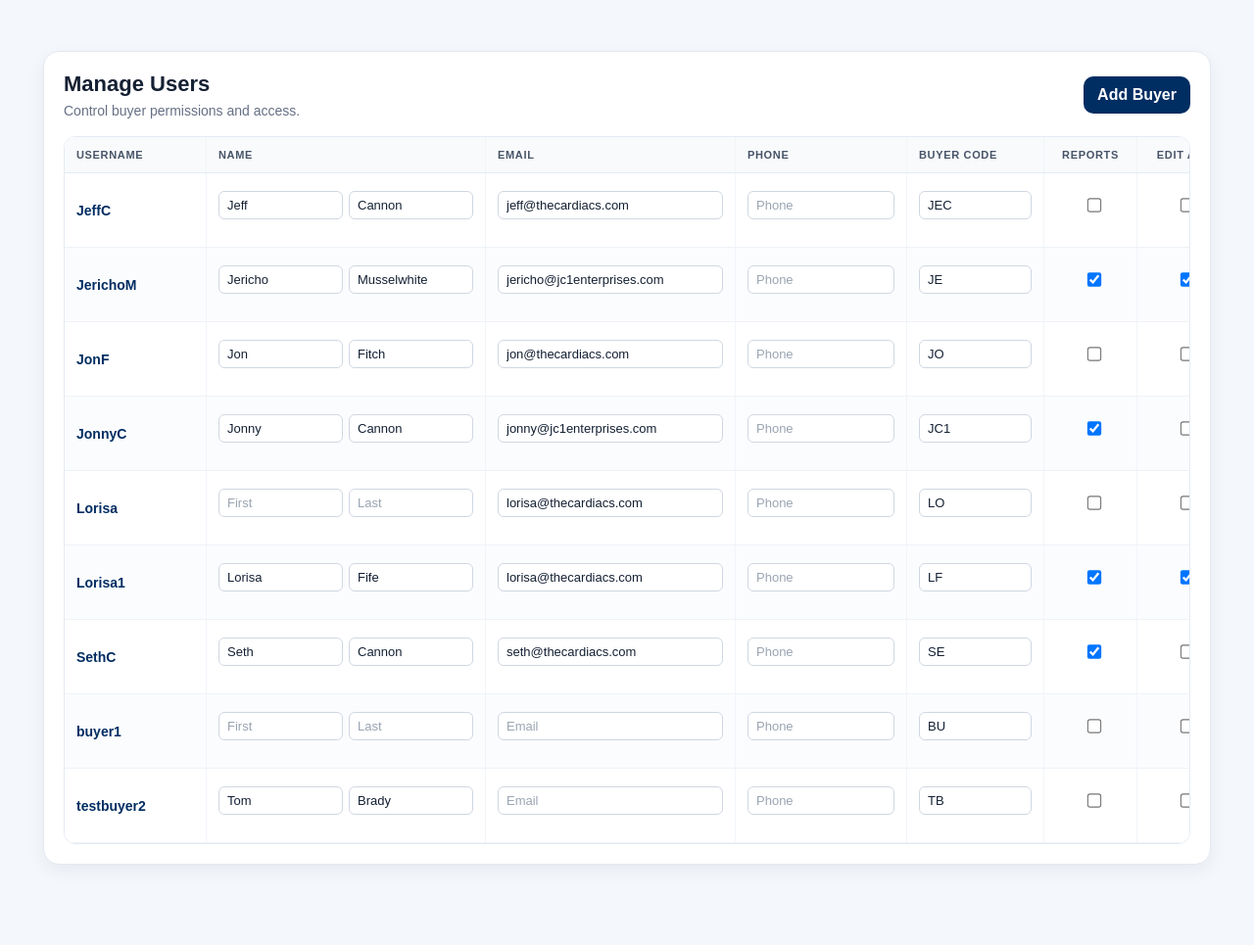
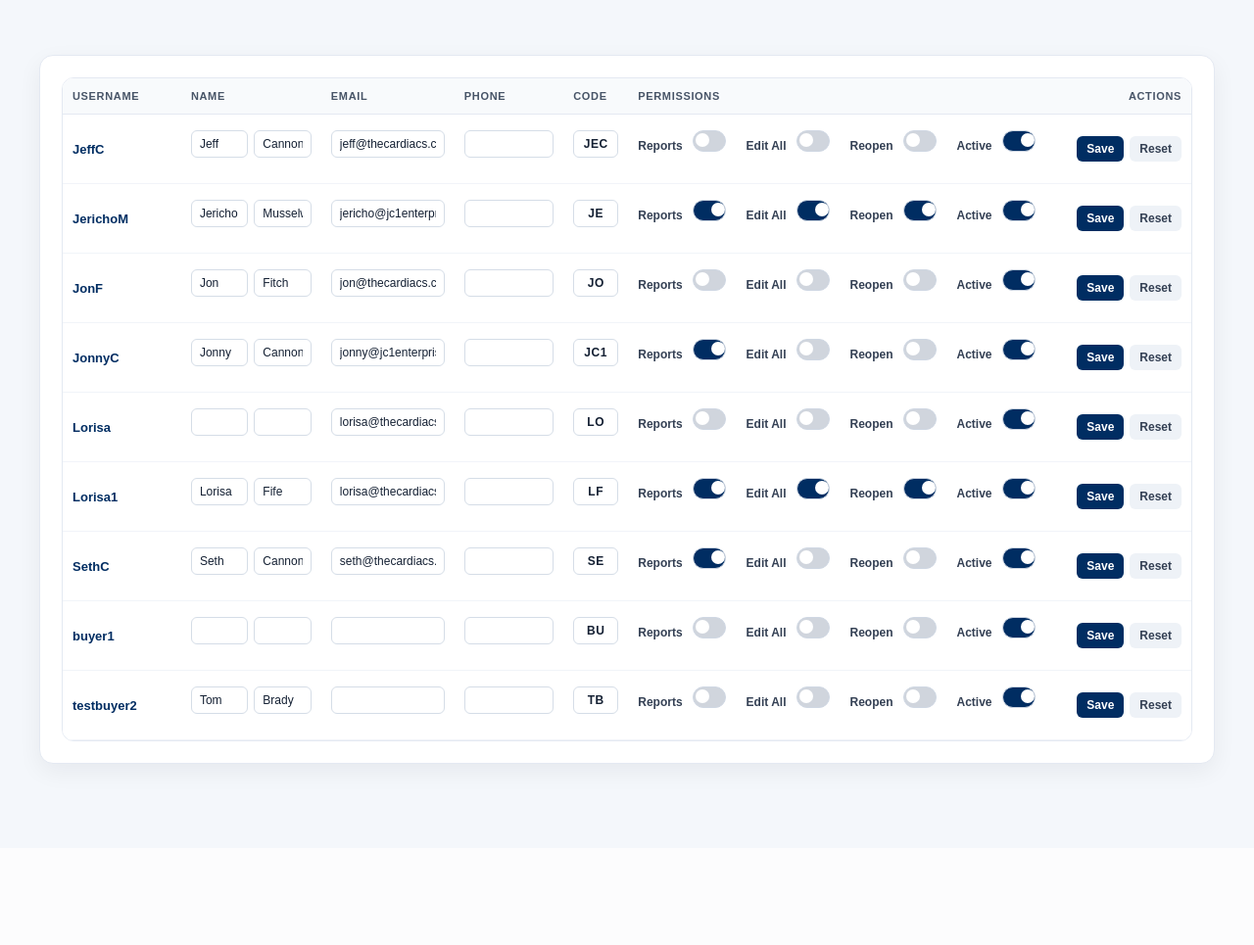
Before and after one commit to Lorisa-CSM/buyback-app, a Django app: page /admin/utilities/users/ in a window 1280 px wide. Shown: the part 89-1054 px from the top of the page at 98% size. After the commit the page ends 882 px from the top, so only its background shows below. Run offline with Django 5.2, Linux system fonts and the light colour scheme; a user stored in the database is signed in; data comes from the database, SQL or seed files in the repository; both versions use the stored data as it was after the commit.

Commit message:
Adding and Optimizing Access Permission Page

```diff
--- a/purchases/models.py
+++ b/purchases/models.py
@@ -42,6 +42,7 @@ class BuyerProfile(models.Model):
     )
 
     must_change_password = models.BooleanField(default=True)
+    password_last_changed = models.DateTimeField(null=True, blank=True)
 
     buyer_code = models.CharField(max_length=10, unique=True)
     phone = models.CharField(max_length=25, blank=True)
--- a/purchases/templates/purchases/admin_manage_users.html
+++ b/purchases/templates/purchases/admin_manage_users.html
@@ -4,175 +4,187 @@
 
 {% block content %}
 
+
 <style>
+
+/* =========================
+   LAYOUT
+========================= */
+
 .admin-shell {
-    max-width: 1440px;
+    max-width: 1320px;
     margin: 0 auto;
-    padding: 24px;
+    padding: 28px 20px;
 }
 
 .section-inner {
     background: #ffffff;
-    border-radius: 16px;
-    padding: 20px;
-    border: 1px solid #e3e9f2;
-    box-shadow: 0 6px 18px rgba(16, 24, 40, 0.06);
+    border-radius: 14px;
+    padding: 22px;
+    border: 1px solid #e4e9f2;
+    box-shadow: 0 8px 24px rgba(16, 24, 40, 0.06);
 }
+
+/* =========================
+   HEADER
+========================= */
 
 .table-header {
     display: flex;
     justify-content: space-between;
-    align-items: center;
-    margin-bottom: 18px;
+    align-items: flex-start;
+    margin-bottom: 20px;
 }
 
 .table-title {
-    margin: 0;
     font-size: 22px;
     font-weight: 800;
-    color: #142033;
+    color: #0f172a;
+    margin: 0;
 }
 
 .table-subtitle {
-    margin: 6px 0 0;
-    font-size: 14px;
+    font-size: 13px;
     color: #667085;
+    margin-top: 4px;
 }
 
-.table-header-actions {
-    display: flex;
-    gap: 10px;
+/* =========================
+   BUTTONS
+========================= */
+
+.btn-primary {
+    background: #002D62;
+    color: #fff;
+    padding: 10px 14px;
+    border-radius: 8px;
+    font-weight: 600;
+    text-decoration: none;
+    transition: all .15s ease;
 }
 
-.btn-primary,
+.btn-primary:hover {
+    background: #001f47;
+}
+
 .btn-save {
     background: #002D62;
     color: #fff;
-    border: none;
-    text-decoration: none;
-    cursor: pointer;
-    transition: all 0.15s ease;
-}
-
-.btn-primary {
-    border-radius: 10px;
-    padding: 10px 14px;
-    font-weight: 700;
-}
-
-.btn-save {
     padding: 6px 10px;
     border-radius: 6px;
     font-size: 12px;
     font-weight: 600;
 }
 
-.btn-primary:hover,
 .btn-save:hover {
     background: #001f47;
 }
 
+.btn-reset {
+    background: #eef2f7;
+    color: #344054;
+    padding: 6px 10px;
+    border-radius: 6px;
+    font-size: 12px;
+    font-weight: 600;
+}
+
+.btn-reset:hover {
+    background: #e4e9f1;
+}
+
+/* =========================
+   TABLE WRAPPER
+========================= */
+
 .table-wrap {
-    border: 1px solid #e5ebf3;
+    border: 1px solid #e4e9f2;
     border-radius: 12px;
-    overflow: hidden;
+    overflow-x: auto;
 }
+
+/* =========================
+   TABLE CORE
+========================= */
 
 .admin-table {
     width: 100%;
     border-collapse: collapse;
-    table-layout: fixed;
+    min-width: 1050px;
+}
+
+/* HEADER */
+
+.admin-table thead th {
+    position: sticky;
+    top: 0;
+    background: #f8fafc;
+    z-index: 2;
 }
 
 .admin-table th {
-    background: #f8fafc;
     font-size: 11px;
-    padding: 12px;
+    text-transform: uppercase;
+    letter-spacing: .06em;
+    padding: 12px 10px;
+    text-align: left;
     color: #475467;
-    font-weight: 700;
-    text-align: left;
-    text-transform: uppercase;
-    letter-spacing: 0.06em;
-    border-bottom: 1px solid #e5ebf3;
+    border-bottom: 1px solid #e4e9f2;
 }
 
+/* ROWS */
+
 .admin-table td {
-    padding: 14px 12px;
-    border-bottom: 1px solid #eef2f7;
-    font-size: 14px;
+    padding: 12px 10px;
+    border-bottom: 1px solid #f1f4f9;
+    font-size: 13px;
     vertical-align: middle;
 }
 
-.admin-table th,
-.admin-table td {
-    border-right: 1px solid #f1f5f9;
+.admin-table tbody tr:hover {
+    background: #f7f9fc;
 }
 
-.admin-table th:last-child,
-.admin-table td:last-child {
-    border-right: none;
+/* =========================
+   COLUMN SIZING (CLEAN)
+========================= */
+
+.admin-table th:nth-child(1),
+.admin-table td:nth-child(1) { width: 110px; }
+
+.admin-table th:nth-child(2),
+.admin-table td:nth-child(2) { width: 220px; }
+
+.admin-table th:nth-child(3),
+.admin-table td:nth-child(3) { width: 210px; }
+
+.admin-table th:nth-child(4),
+.admin-table td:nth-child(4) { width: 140px; }
+
+.admin-table th:nth-child(5),
+.admin-table td:nth-child(5) { width: 60px; }
+
+.admin-table th:nth-child(6),
+.admin-table td:nth-child(6) { width: auto; }
+
+.admin-table th:nth-child(7),
+.admin-table td:nth-child(7) {
+    width: 150px;
+    text-align: right;
 }
 
-.admin-table tbody tr:nth-child(even) {
-    background: #fbfcfe;
-}
-
-.admin-table tbody tr:hover {
-    background: #f4f7fb;
-}
-
-.admin-table th:nth-child(1),
-.admin-table td:nth-child(1) {
-    width: 120px;
-}
-
-.admin-table th:nth-child(2),
-.admin-table td:nth-child(2) {
-    width: 260px;
-}
-
-.admin-table th:nth-child(3),
-.admin-table td:nth-child(3) {
-    width: 230px;
-}
-
-.admin-table th:nth-child(4),
-.admin-table td:nth-child(4) {
-    width: 150px;
-}
-
-.admin-table th:nth-child(5),
-.admin-table td:nth-child(5) {
-    width: 115px;
-}
-
-.admin-table th:nth-child(6),
-.admin-table td:nth-child(6),
-.admin-table th:nth-child(7),
-.admin-table td:nth-child(7),
-.admin-table th:nth-child(8),
-.admin-table td:nth-child(8),
-.admin-table th:nth-child(9),
-.admin-table td:nth-child(9) {
-    width: 70px;
-    text-align: center;
-}
-
-.admin-table th:nth-child(10),
-.admin-table td:nth-child(10) {
-    width: 80px;
-    text-align: right;
-}
+/* =========================
+   INPUTS
+========================= */
 
 .admin-table input[type="text"],
 .admin-table input[type="email"] {
     width: 100%;
     padding: 6px 8px;
     border-radius: 6px;
-    border: 1px solid #d0d7e2;
-    font-size: 13px;
-    background: #ffffff;
-    transition: all 0.15s ease;
+    border: 1px solid #d5dde7;
+    font-size: 12px;
+    transition: all .15s ease;
 }
 
 .admin-table input::placeholder {
@@ -182,76 +194,174 @@
 .admin-table input:focus {
     outline: none;
     border-color: #002D62;
-    box-shadow: 0 0 0 2px rgba(0, 45, 98, 0.12);
+    box-shadow: 0 0 0 2px rgba(0,45,98,.12);
 }
 
-.admin-table td input[type="checkbox"] {
-    transform: scale(1.1);
-    cursor: pointer;
-}
+/* NAME GROUP */
 
 .name-group {
     display: flex;
     gap: 6px;
 }
 
-.name-group input {
-    flex: 1;
-}
+/* USERNAME */
 
 .cell-strong {
     font-weight: 700;
     color: #002D62;
 }
 
-@media (max-width: 1100px) {
-    .table-wrap {
-        overflow-x: auto;
+/* =========================
+   BUYER CODE
+========================= */
+
+.buyer-code-input {
+    width: 52px;
+    text-align: center;
+    font-weight: 700;
+    text-transform: uppercase;
+    letter-spacing: .05em;
 }
 
+/* =========================
+   PERMISSIONS (THIS IS KEY)
+========================= */
+
+.permissions {
+    display: flex;
+    gap: 18px;
+    align-items: center;
+}
+
+.perm-item {
+    display: flex;
+    align-items: center;
+    gap: 6px;
+    font-size: 12px;
+    color: #344054;
+    white-space: nowrap;
+}
+
+/* =========================
+   TOGGLE SWITCH (POLISHED)
+========================= */
+
+.toggle {
+    appearance: none;
+    width: 34px;
+    height: 18px;
+    background: #d0d5dd;
+    border-radius: 20px;
+    position: relative;
+    cursor: pointer;
+    transition: all .2s ease;
+}
+
+.toggle:checked {
+    background: #002D62;
+}
+
+.toggle::after {
+    content: "";
+    width: 14px;
+    height: 14px;
+    background: #ffffff;
+    border-radius: 50%;
+    position: absolute;
+    top: 2px;
+    left: 2px;
+    transition: all .2s ease;
+}
+
+.toggle:checked::after {
+    left: 18px;
+}
+
+/* =========================
+   ACTIONS
+========================= */
+
+.actions {
+    display: flex;
+    justify-content: flex-end;
+    gap: 6px;
+}
+
+/* =========================
+   PASSWORD ALERT
+========================= */
+
+.password-alert {
+    background: #002D62;
+    color: #fff;
+    padding: 14px;
+    border-radius: 10px;
+    margin-bottom: 18px;
+    display: flex;
+    justify-content: space-between;
+    align-items: center;
+}
+
+.password-alert button {
+    background: #ffffff;
+    color: #002D62;
+    border: none;
+    padding: 6px 10px;
+    border-radius: 6px;
+    cursor: pointer;
+    font-weight: 600;
+}
+
+/* =========================
+   UTILITIES
+========================= */
+
+.right { text-align: right; }
+
+@media (max-width: 1100px) {
     .admin-table {
-        min-width: 1100px;
+        min-width: 1050px;
     }
 }
+
 </style>
+
 
 <div class="admin-shell">
 <div class="section-inner">
 
-        <div class="table-header">
+{% if request.session.temp_password %}
+<div class="password-alert">
     <div>
-                <h2 class="table-title">Manage Users</h2>
-                <p class="table-subtitle">
-                    Control buyer permissions and access.
-                </p>
+        <strong>Password Reset</strong><br>
+        {{ request.session.temp_user }} →
+        <strong id="tempPass">{{ request.session.temp_password }}</strong>
     </div>
-
-            <div class="table-header-actions">
-                <a href="{% url 'add_buyer' %}" class="btn-primary">Add Buyer</a>
+    <button onclick="copyTemp()">Copy</button>
 </div>
-        </div>
+{% endif %}
 
 <div class="table-wrap">
+
 <table class="admin-table">
+
 <thead>
 <tr>
     <th>Username</th>
     <th>Name</th>
     <th>Email</th>
     <th>Phone</th>
-                        <th>Buyer Code</th>
-                        <th>Reports</th>
-                        <th>Edit All</th>
-                        <th>Reopen</th>
-                        <th>Active</th>
-                        <th></th>
+    <th>Code</th>
+    <th>Permissions</th>
+    <th class="right">Actions</th>
 </tr>
 </thead>
 
 <tbody>
 {% for user in users %}
 <tr>
-                        <form method="post">
+
+<form method="POST">
 {% csrf_token %}
 <input type="hidden" name="user_id" value="{{ user.id }}">
 
@@ -259,62 +369,107 @@
 
 <td>
     <div class="name-group">
-                                    <input type="text" name="first_name" value="{{ user.first_name }}" placeholder="First">
-                                    <input type="text" name="last_name" value="{{ user.last_name }}" placeholder="Last">
+        <input type="text" name="first_name" value="{{ user.first_name }}">
+        <input type="text" name="last_name" value="{{ user.last_name }}">
     </div>
 </td>
+
 <td>
-                                <input type="email" name="email" value="{{ user.email }}" placeholder="Email">
+    <input type="email" name="email" value="{{ user.email }}">
 </td>
 
 <td>
     <input type="text" name="phone"
-                                    value="{{ user.buyerprofile.phone|default_if_none:'' }}"
-                                    placeholder="Phone">
+    value="{{ user.buyerprofile.phone|default_if_none:'' }}">
 </td>
 
 <td>
-                                <input class="inline-input" type="text"
+    <input class="buyer-code-input"
+        type="text"
+        maxlength="3"
         name="buyer_code"
         value="{{ user.buyerprofile.buyer_code|default:'' }}">
 </td>
 
+<!-- 🔥 PERMISSIONS GROUP -->
 <td>
+    <div class="permissions">
+
+        <label class="perm-item">
+            <span>Reports</span>
             <input class="toggle" type="checkbox" name="can_view_reports"
             {% if user.buyerprofile.can_view_reports %}checked{% endif %}>
+        </label>
+
+        <label class="perm-item">
+            <span>Edit All</span>
+            <input class="toggle" type="checkbox" name="can_edit_all_purchases"
+            {% if user.buyerprofile.can_edit_all_purchases %}checked{% endif %}>
+        </label>
+
+        <label class="perm-item">
+            <span>Reopen</span>
+            <input class="toggle" type="checkbox" name="can_reopen_purchases"
+            {% if user.buyerprofile.can_reopen_purchases %}checked{% endif %}>
+        </label>
+
+        <label class="perm-item">
+            <span>Active</span>
+            <input class="toggle" type="checkbox" name="is_active"
+            {% if user.is_active %}checked{% endif %}>
+        </label>
+
+    </div>
 </td>
 
-                            <td>
-                                <input class="toggle" type="checkbox" name="can_edit_all_purchases"
-                                {% if user.buyerprofile.can_edit_all_purchases %}checked{% endif %}>
-                            </td>
+<td class="right">
+    <div class="actions">
 
-                            <td>
-                                <input class="toggle" type="checkbox" name="can_reopen_purchases"
-                                {% if user.buyerprofile.can_reopen_purchases %}checked{% endif %}>
-                            </td>
+        <button type="submit" class="btn-save">Save</button>
 
-                            <td>
-                                <input class="toggle" type="checkbox" name="is_active"
-                                {% if user.is_active %}checked{% endif %}>
-                            </td>
+        <button type="submit"
+            formaction="{% url 'admin_reset_user_password' %}"
+            name="user_id"
+            value="{{ user.id }}"
+            class="btn-reset">
+            Reset
+        </button>
 
-                            <td>
-                                <button type="submit" class="btn-save">Save</button>
+    </div>
 </td>
 
 </form>
+
 </tr>
 {% empty %}
 <tr>
-                            <td colspan="10">No users found.</td>
+<td colspan="7">No users found.</td>
 </tr>
 {% endfor %}
 </tbody>
+
 </table>
 </div>
 
 </div>
 </div>
 
+<script>
+function copyTemp(){
+    navigator.clipboard.writeText(
+        document.getElementById("tempPass").innerText
+    );
+}
+
+/* FORCE BUYER CODE RULES */
+document.querySelectorAll('.buyer-code-input').forEach(input=>{
+    input.addEventListener('input', ()=>{
+        input.value = input.value
+            .toUpperCase()
+            .replace(/[^A-Z]/g,'')
+            .slice(0,3);
+    });
+});
+</script>
+
 {% endblock %}
--- a/purchases/templates/purchases/force_password_change.html
+++ b/purchases/templates/purchases/force_password_change.html
@@ -1,8 +1,9 @@
 {% extends "base.html" %}
+{% block title %}Change Password{% endblock %}
+{% block content %}
 
-{% block title %}Change Password{% endblock %}
+from django.utils import timezone
 
-{% block content %}
 
 <style>
 .container {
--- a/purchases/urls.py
+++ b/purchases/urls.py
@@ -26,6 +26,7 @@ from .views import (
     manage_users,
     add_buyer,
     force_password_change,
+    admin_reset_user_password,
 )
 
 urlpatterns = [
@@ -46,6 +47,7 @@ urlpatterns = [
         name="accounts_logout",
     ),
     path("force-password-change/", force_password_change, name="force_password_change"),
+    path("admin/reset-password/", admin_reset_user_password, name="admin_reset_user_password"),
 
     # Purchase flow
     path("purchase/new/", purchase_home, name="purchase_home"),
--- a/purchases/views.py
+++ b/purchases/views.py
@@ -9,6 +9,7 @@ from django.db.models import Q
 from django.http import HttpResponse
 from django.shortcuts import get_object_or_404, redirect, render
 from django.utils import timezone
+from django.utils.crypto import get_random_string
 from django.views.decorators.http import require_POST
 from django.contrib.auth import update_session_auth_hash
 
@@ -194,6 +195,7 @@ def force_password_change(request):
         new_password = request.POST.get("password")
         confirm_password = request.POST.get("confirm_password")
 
+
         if not new_password:
             messages.error(request, "Password is required.")
             return redirect("force_password_change")
@@ -211,6 +213,7 @@ def force_password_change(request):
 
         profile = user.buyerprofile
         profile.must_change_password = False
+        profile.password_last_changed = timezone.now()
         profile.save()
 
         messages.success(request, "Password updated successfully.")
@@ -944,13 +947,63 @@ def post_login_redirect(request):
     access = get_user_profile_flags(request.user)
     profile = access["profile"]
 
-    if profile and profile.must_change_password:
-        return redirect("force_password_change")
+    if profile:
+        # FIRST LOGIN FORCE
+        if profile.must_change_password:
+            return redirect("force_password_change")
+
+        # 6 MONTH EXPIRATION CHECK
+        if profile.password_last_changed:
+            six_months_ago = timezone.now() - timedelta(days=180)
+
+            if profile.password_last_changed < six_months_ago:
+                profile.must_change_password = True
+                profile.save()
+                return redirect("force_password_change")
+
+        else:
+            # If never set (older users)
+            profile.must_change_password = True
+            profile.save()
+            return redirect("force_password_change")
 
     if access["can_view_reports"]:
         return redirect("admin_dashboard")
 
     return redirect("buyer_dashboard")
+
+@login_required
+@require_POST
+def admin_reset_user_password(request):
+    access = get_user_profile_flags(request.user)
+
+    if not access["can_edit_all_purchases"]:
+        messages.error(request, "You do not have permission.")
+        return redirect("manage_users")
+
+    from django.contrib.auth.models import User
+
+    user_id = request.POST.get("user_id")
+
+    if not user_id:
+        return redirect("manage_users")
+
+    user = get_object_or_404(User, id=user_id)
+
+    temp_password = get_random_string(12)
+    user.set_password(temp_password)
+    user.save()
+
+    profile = user.buyerprofile
+    profile.must_change_password = True
+    profile.save()
+
+    request.session["temp_password"] = temp_password
+    request.session["temp_user"] = user.username
+
+    messages.success(request, f"{user.username}'s password has been reset.")
+
+    return redirect("manage_users")
 
 
 @login_required
@@ -1647,7 +1700,6 @@ def admin_utilities(request):
         "buyer": access["profile"],
     })
 
-
 @login_required
 def manage_users(request):
     access = get_user_profile_flags(request.user)
@@ -1658,6 +1710,9 @@ def manage_users(request):
 
     from django.contrib.auth.models import User
     from .models import BuyerProfile
+
+    temp_password = request.session.pop("temp_password", None)
+    temp_user = request.session.pop("temp_user", None)
 
     if request.method == "POST":
         user_id = request.POST.get("user_id")
@@ -1693,8 +1748,9 @@ def manage_users(request):
     return render(request, "purchases/admin_manage_users.html", {
         "access": access,
         "users": users,
+        "temp_password": temp_password,
+        "temp_user": temp_user,
     })
-
 
 @login_required
 def add_buyer(request):
@@ -1770,16 +1826,3 @@ def system_settings(request):
         "access": access,
         "buyer": access["profile"],
     })
-
-
-@login_required
-def system_settings(request):
-    access = get_user_profile_flags(request.user)
-
-    if not can_view_reports(access):
-        messages.error(request, "You do not have permission to access system settings.")
-        return redirect("admin_utilities")
-
-    return render(request, "purchases/admin_system_settings.html", {
-        "access": access,
-    })
```
Also changed, not shown: config/settings.py (+8 -0 lines), db.sqlite3, purchases/migrations/0016_buyerprofile_password_last_changed.py (added). Lines whose indentation alone changed are shown as unchanged.
